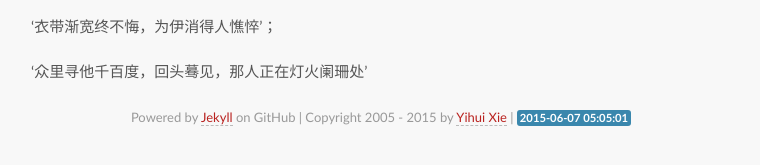
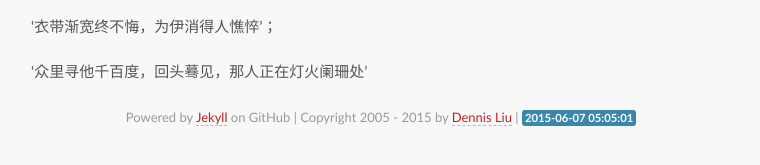
Before and after one commit to XLdennis/XLdennis.github.io, a Jekyll site: the page built from index.md, in a window 1280 px wide. Shown: the part 159-324 px from the top of the page, without its empty margins (259-1019 px from the left). Built offline with Jekyll 4.4.1, drawn with Linux system fonts in a browser that asks for light colours; some web fonts are replaced; Markdown is read by kramdown in place of the engine named in the settings.

Commit message:
Update home.html

```diff
--- a/_layouts/home.html
+++ b/_layouts/home.html
@@ -53,7 +53,7 @@
   </ul>
 {{ content }}
 <footer>
-  <p><small>Powered by <a href="https://github.com/mojombo/jekyll">Jekyll</a> on GitHub | Copyright 2005 - {{site.time | date:"%Y"}} by <a href="http://yihui.name">Yihui Xie</a> | <span class="label label-info">{{site.time | date:"%Y-%m-%d %H:%M:%S"}}</span></small></p>
+  <p><small>Powered by <a href="https://github.com/mojombo/jekyll">Jekyll</a> on GitHub | Copyright 2005 - {{site.time | date:"%Y"}} by <a href="liudennis.com">Dennis Liu</a> | <span class="label label-info">{{site.time | date:"%Y-%m-%d %H:%M:%S"}}</span></small></p>
 </footer>
 </div>
 </body>
```
